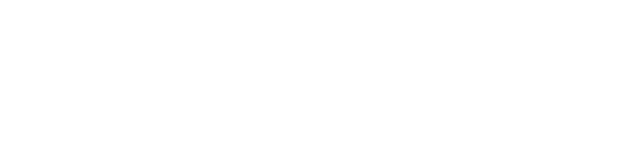
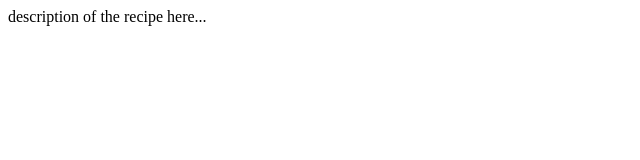
Before and after one commit to annagabain/exercise-html-css-recipe, a plain HTML site: page index.html in a window 1280 px wide. Shown: the whole page, without its empty margins (0-640 px from the left). Drawn offline with Linux system fonts and the light colour scheme.

Commit message:
first commit from the local vscode

```diff
--- a/index.html
+++ b/index.html
@@ -7,6 +7,9 @@
   <title>Cake Recipe</title>
 </head>
 <body>
+  <header>
+    description of the recipe here...
+  </header>
 
 </body>
 </html>
```
